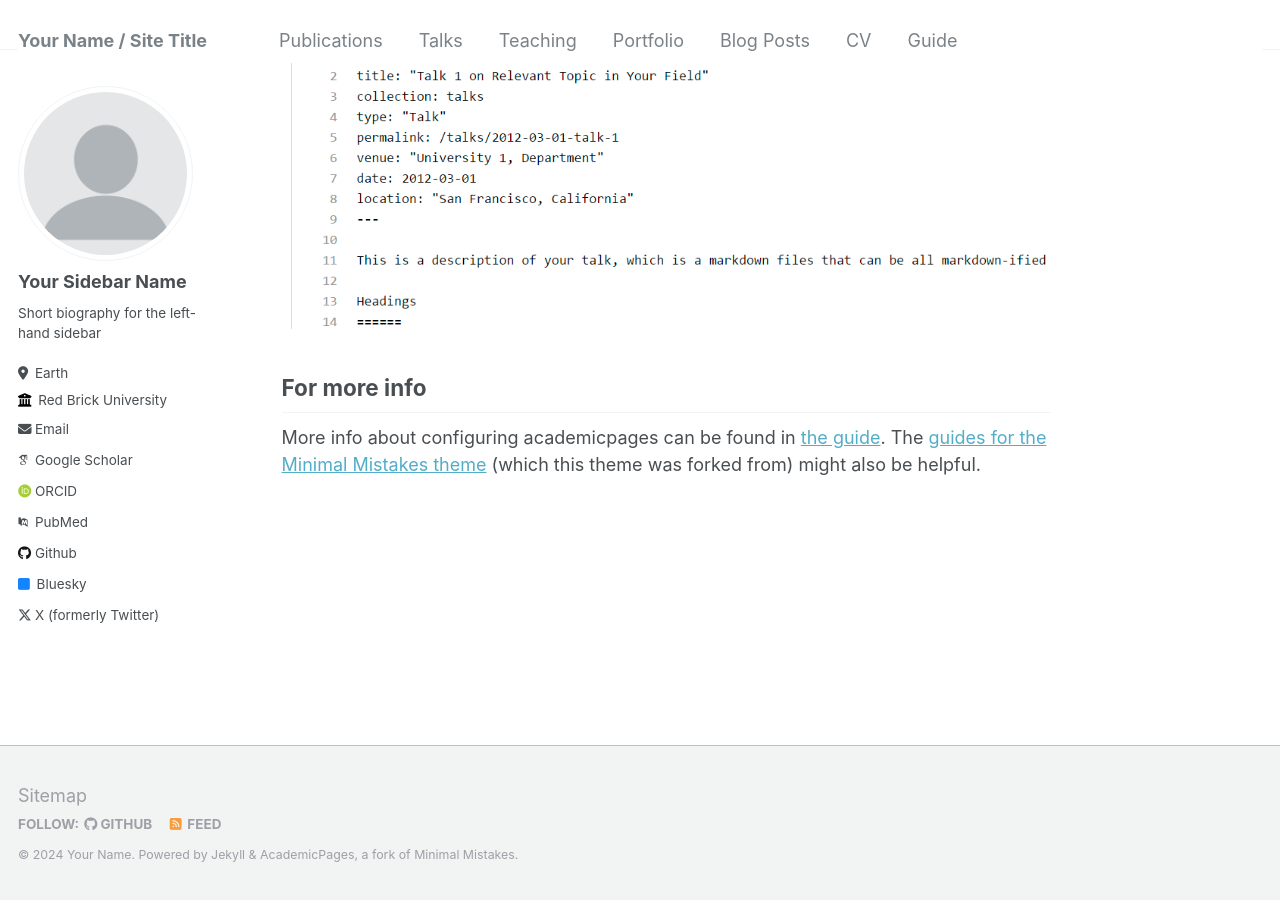
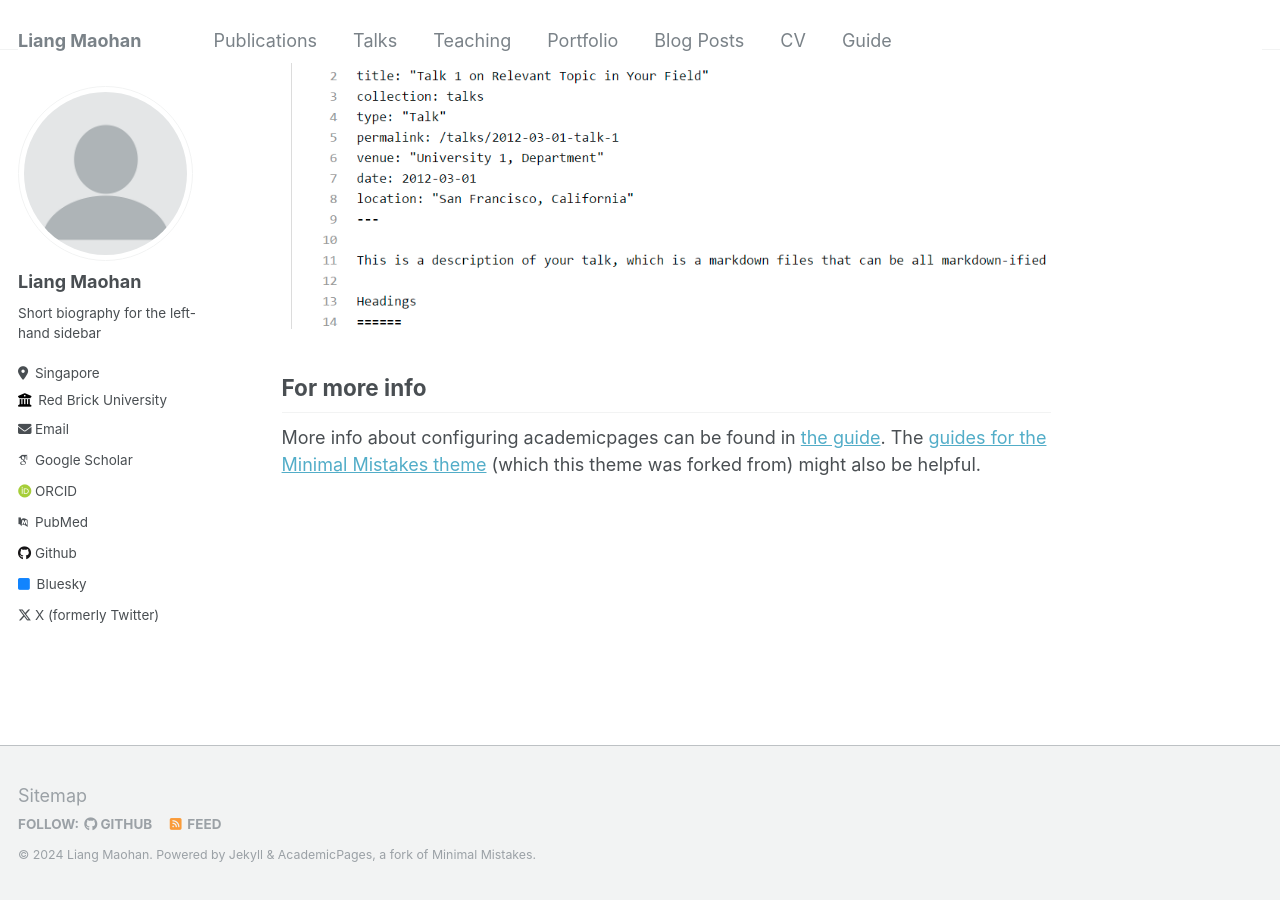
Before and after one commit to maohliang/nus.github.io, a Jekyll site: the page built from _pages/about.md, in a window 1280 px wide and 900 px high, scrolled down 2640 px. Built offline with Jekyll 4.4.1, drawn with Linux system fonts in a browser that asks for light colours; some web fonts are replaced.

Commit message:
Update _config.yml

```diff
--- a/_config.yml
+++ b/_config.yml
@@ -8,13 +8,13 @@
 
 # Basic Site Settings
 locale                   : "en-US"
-title                    : "Your Name / Site Title"
+title                    : "Liang Maohan"
 title_separator          : "-"
-name                     : &name "Your Name"
+name                     : &name "Liang Maohan"
 description              : &description "personal description"
-url                      : https://academicpages.github.io # the base hostname & protocol for your site e.g. "https://mmistakes.github.io"
+url                      : https://maohliang.github.io # the base hostname & protocol for your site e.g. "https://mmistakes.github.io"
 baseurl                  : "" # the subpath of your site, e.g. "/blog"
-repository               : "academicpages/academicpages.github.io"
+repository               : "maohliang.github.io"
 
 # Site Author - The following control what appear as part of the author content on the side bar.
 #               If a field is blank the icon and link will not appear, otherwise it will be shown.
@@ -22,10 +22,10 @@ repository               : "academicpages/academicpages.github.io"
 author:
   # Biographic information
   avatar           : "profile.png"
-  name             : "Your Sidebar Name"
+  name             : "Liang Maohan"
   pronouns         : # example: "she/her"
   bio              : "Short biography for the left-hand sidebar"
-  location         : "Earth"
+  location         : "Singapore"
   employer         : "Red Brick University"
   uri              : # URL
   email            : "none@example.org"
```
